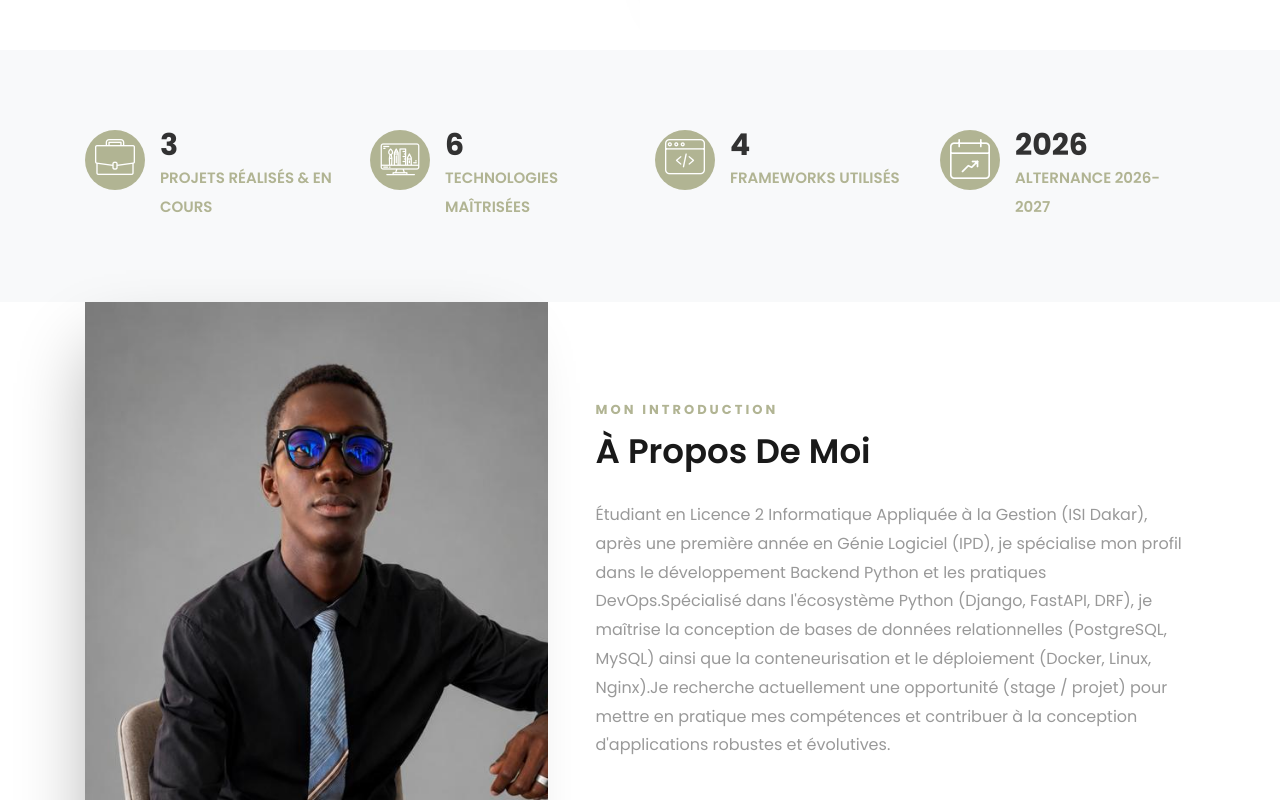
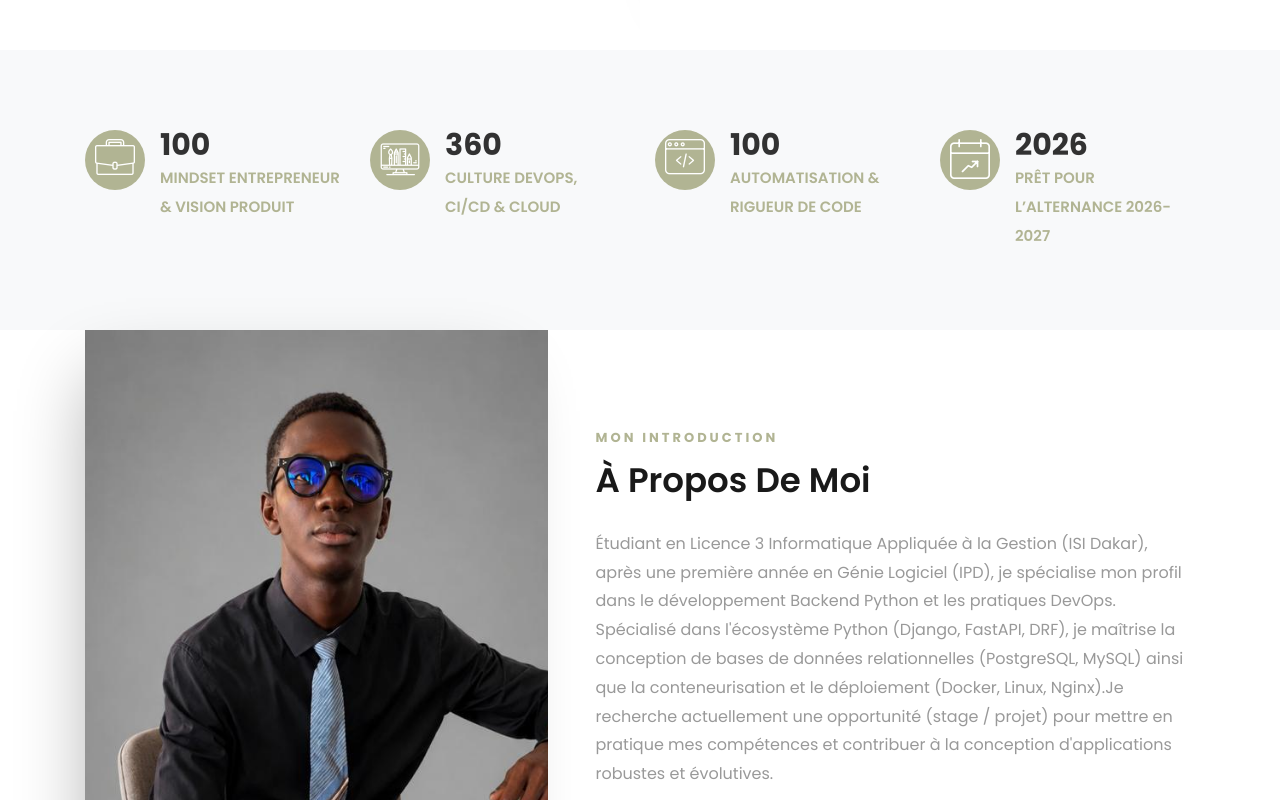
Before and after one commit to Webbymamadou/mon_portofolio, a React (Vite) app: page / in a window 1280 px wide. Shown: the part 700-1500 px from the top of the page. Built offline with nearby package versions, Linux system fonts and the light colour scheme.

Commit message:
mise a jour

```diff
--- a/src/components/About.jsx
+++ b/src/components/About.jsx
@@ -46,7 +46,7 @@
                 <div className="col-md-12 heading-section">
                   <span className="subheading">Mon introduction</span>
                   <h2 className="mb-4" style={{ fontSize: '34px', textTransform: 'capitalize' }}>À propos de moi</h2>
-                   <p>Étudiant en Licence 2 Informatique Appliquée à la Gestion (ISI Dakar), après une première année en Génie Logiciel (IPD), je spécialise mon profil dans le développement Backend Python et les pratiques DevOps.Spécialisé dans l'écosystème Python (Django, FastAPI, DRF), je maîtrise la conception de bases de données relationnelles (PostgreSQL, MySQL) ainsi que la conteneurisation et le déploiement (Docker, Linux, Nginx).Je recherche actuellement une opportunité (stage / projet) pour mettre en pratique mes compétences et contribuer à la conception d'applications robustes et évolutives.</p>
+                   <p>Étudiant en Licence 3 Informatique Appliquée à la Gestion (ISI Dakar), après une première année en Génie Logiciel (IPD), je spécialise mon profil dans le développement Backend Python et les pratiques DevOps. Spécialisé dans l'écosystème Python (Django, FastAPI, DRF), je maîtrise la conception de bases de données relationnelles (PostgreSQL, MySQL) ainsi que la conteneurisation et le déploiement (Docker, Linux, Nginx).Je recherche actuellement une opportunité (stage / projet) pour mettre en pratique mes compétences et contribuer à la conception d'applications robustes et évolutives.</p>
                   <ul className="about-info mt-4 px-md-0 px-2">
                     <li className="d-flex"><span>Nom :</span> <span>Mamadou Seck</span></li>
                     <li className="d-flex"><span>Adresse :</span> <span>Sénégal, Dakar, Zac Mbao</span></li>
--- a/src/components/Contact.jsx
+++ b/src/components/Contact.jsx
@@ -27,19 +27,19 @@
   const handleFormSubmit = async (e) => {
     e.preventDefault();
 
-    if (formData.access_key === '46d90558-6651-4d22-a373-40e41fde4b64' || formData.access_key.trim() === '') {
+    if (!formData.access_key || formData.access_key.trim() === '' || formData.access_key === 'YOUR_ACCESS_KEY_HERE') {
       setStatus({
         submitted: false,
         submitting: false,
         info: {
           error: true,
           type: 'warning',
-          //msg: (
-           // <>
-             // <span className="fa fa-warning mr-2"></span>
-             // <strong>Attention :</strong> Veuillez générer votre clé d'accès gratuite sur <a href="https://web3forms.com/" target="_blank" rel="noopener noreferrer" style={{ color: '#3e64ff', textDecoration: 'underline', fontWeight: 600 }}>web3forms.com</a> et la coller dans votre composant Contact.
-            //</>
-          //)
+          msg: (
+            <>
+              <span className="fa fa-warning mr-2"></span>
+              <strong>Attention :</strong> Veuillez générer votre clé d'accès gratuite sur <a href="https://web3forms.com/" target="_blank" rel="noopener noreferrer" style={{ color: '#3e64ff', textDecoration: 'underline', fontWeight: 600 }}>web3forms.com</a> et la coller dans votre composant Contact.
+            </>
+          )
         }
       });
       return;
--- a/src/components/Stats.jsx
+++ b/src/components/Stats.jsx
@@ -23,10 +23,10 @@
   const [ref, isVisible] = useIntersection({ threshold: 0.1, triggerOnce: true });
 
   const stats = [
-    { icon: 'flaticon-suitcase', target: 3, text: 'Projets réalisés & en cours', duration: 1500 },
-    { icon: 'flaticon-computer', target: 6, text: 'Technologies maîtrisées', duration: 1500 },
-    { icon: 'flaticon-web-programming', target: 4, text: 'Frameworks utilisés', duration: 1500 },
-    { icon: 'flaticon-calendar', target: 2026, text: 'Alternance 2026-2027', duration: 2500 },
+    { icon: 'flaticon-suitcase', target: 100, suffix: '%', text: 'Mindset Entrepreneur & Vision Produit', duration: 1500 },
+    { icon: 'flaticon-computer', target: 360, suffix: '°', text: 'Culture DevOps, CI/CD & Cloud', duration: 1500 },
+    { icon: 'flaticon-web-programming', target: 100, suffix: '%', text: 'Automatisation & Rigueur de Code', duration: 1500 },
+    { icon: 'flaticon-calendar', target: 2026, suffix: '', text: 'Prêt pour l’Alternance 2026-2027', duration: 2500 },
   ];
 
   return (
```
